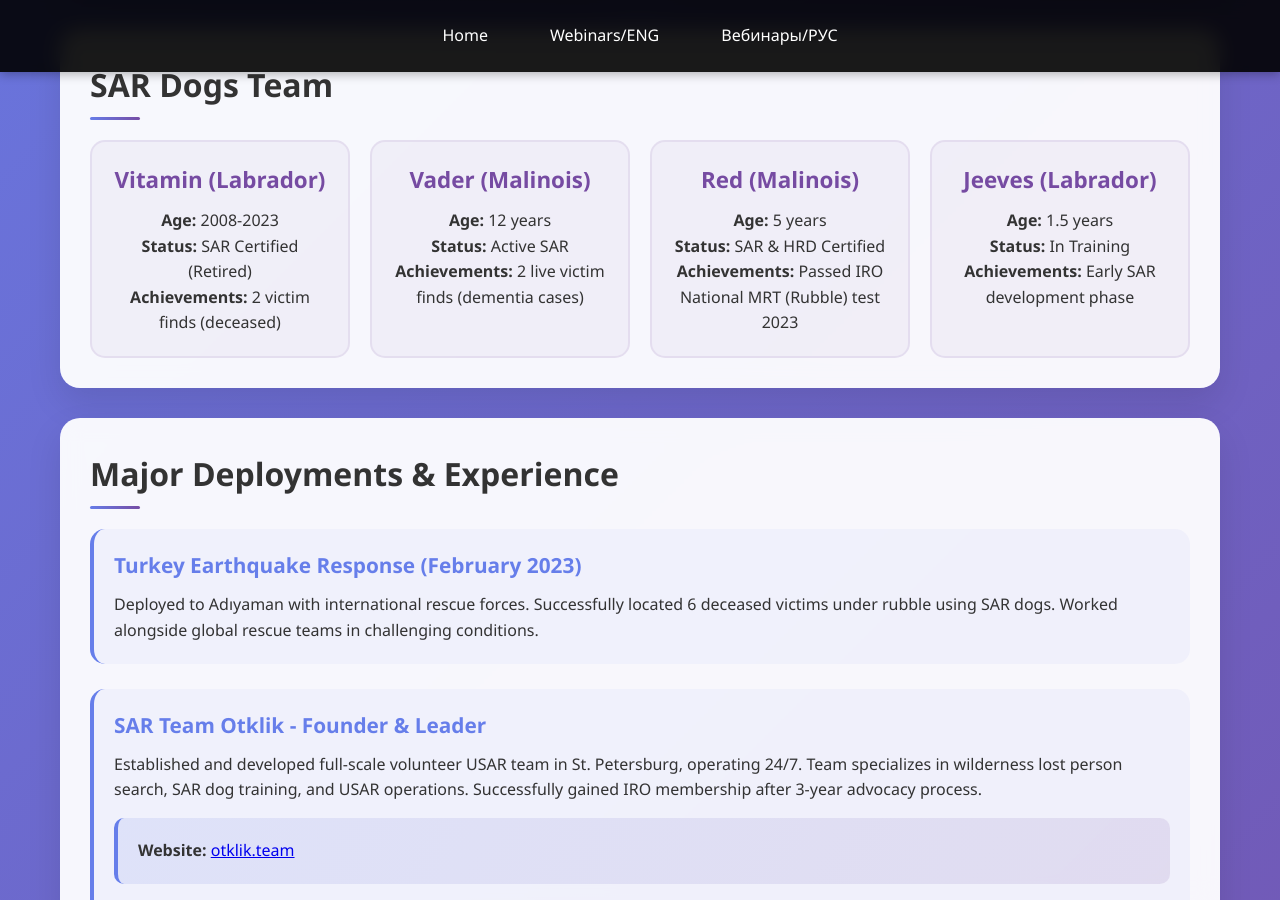
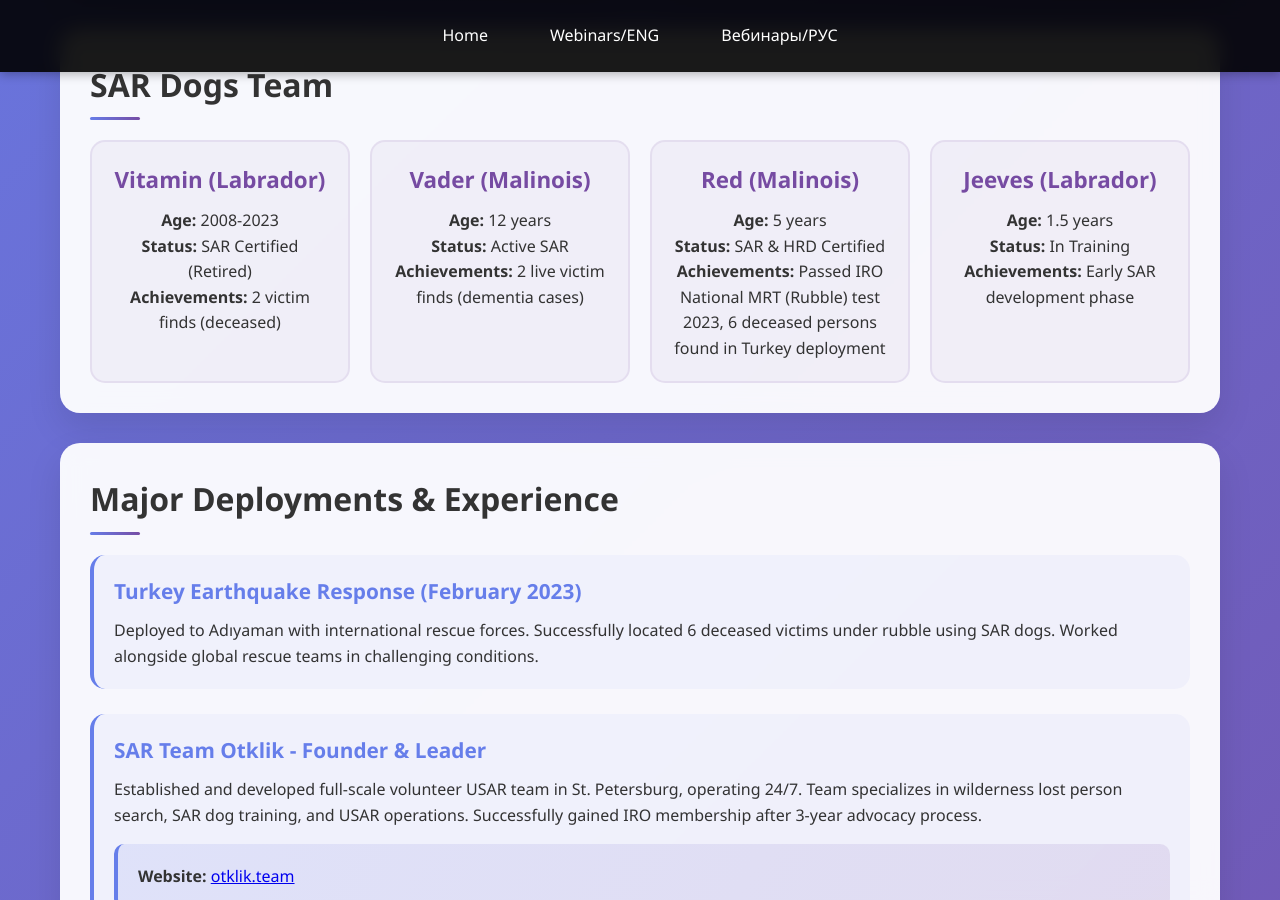
Before and after one commit to vadika/workingdog.fi, a Jekyll site: the page built from index.html, in a window 1280 px wide and 900 px high, scrolled down 868 px. Built offline with Jekyll 4.4.1, drawn with Linux system fonts in a browser that asks for light colours.

Commit message:
Update dogs.yml

```diff
--- a/_data/dogs.yml
+++ b/_data/dogs.yml
@@ -15,7 +15,7 @@
   breed: "Malinois"
   age: "5 years"
   status: "SAR & HRD Certified"
-  achievements: "Passed IRO National MRT (Rubble) test 2023"
+  achievements: "Passed IRO National MRT (Rubble) test 2023, 6 deceased persons found in Turkey deployment"
 
 - name: "Jeeves"
   breed: "Labrador"
```
